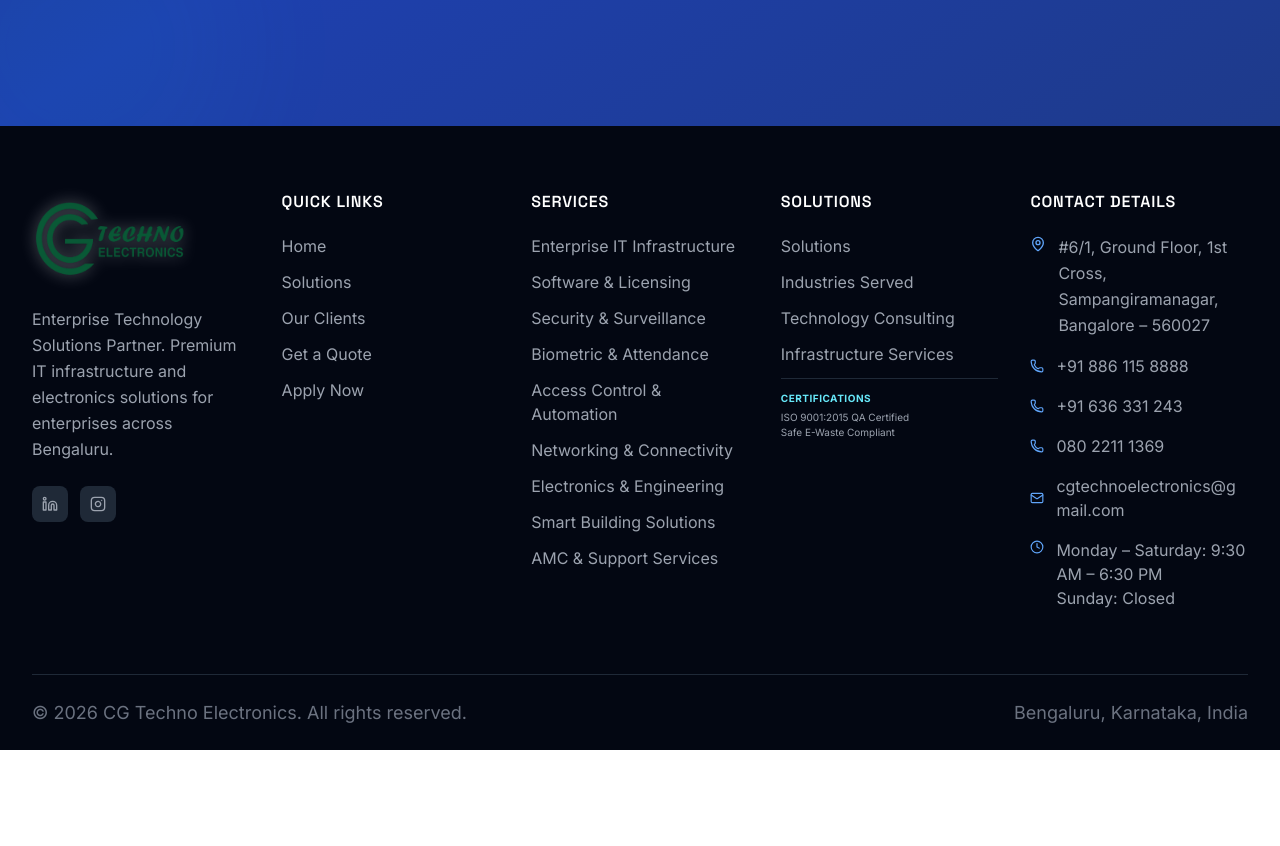
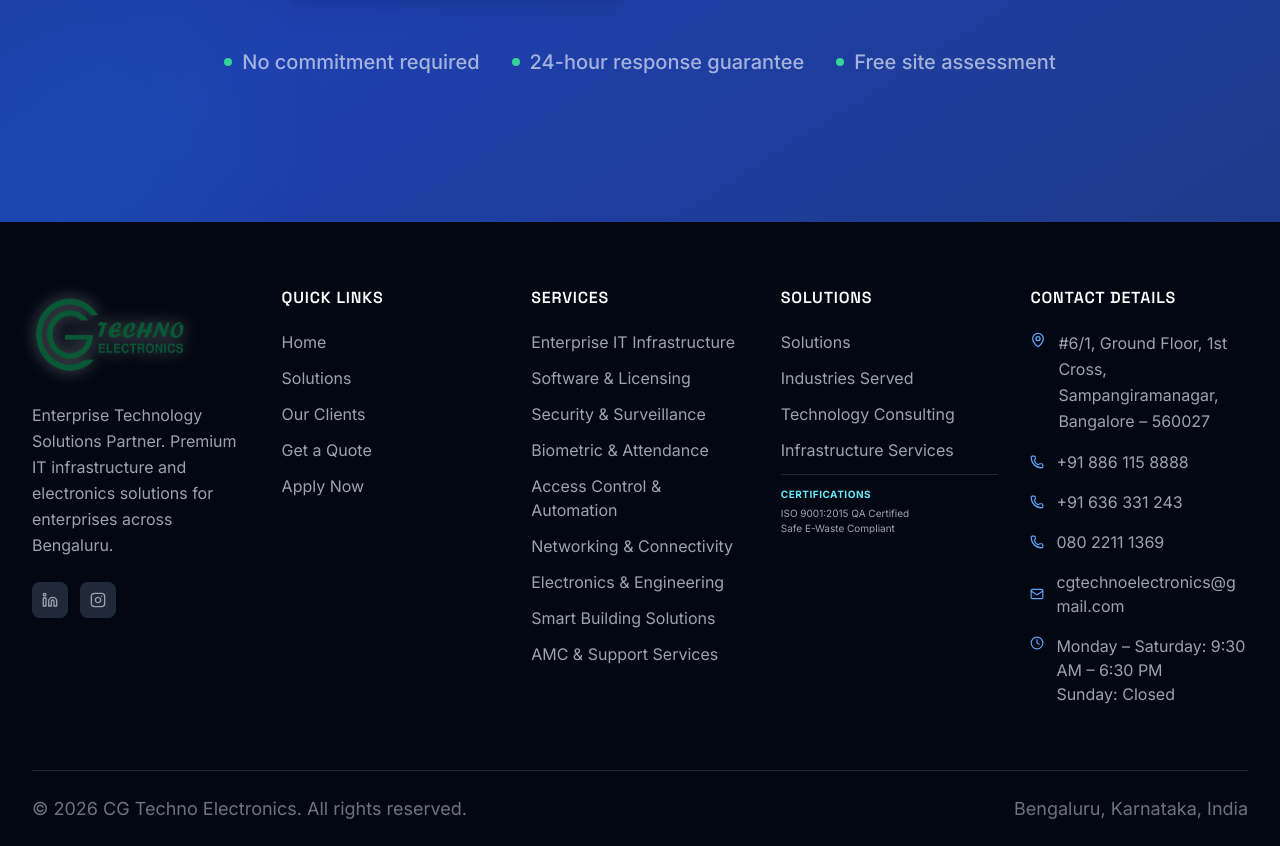
Before and after one commit to dinni1809/CG-TECHNO, a Next.js app in the folder apps/web/: page / in a window 1280 px wide. Shown: the part 9551-10397 px from the top of the page. Before the commit the page ends 10301 px from the top, so only its background shows below. Built offline with nearby package versions, Linux system fonts and the light colour scheme; no server answers.

Commit message:
fix: restore layout spacing for fixed navbar after sprint 5 analytics integration

```diff
--- a/apps/web/app/layout.tsx
+++ b/apps/web/app/layout.tsx
@@ -127,9 +127,13 @@
         )}
         <Analytics />
         <Providers>
-          <Navbar />
-          <main className="min-h-screen">{children}</main>
-          <Footer />
+          <div className="relative min-h-screen flex flex-col">
+            <Navbar />
+            <div className="flex-1 flex flex-col pt-20 lg:pt-24">
+              <main className="flex-grow">{children}</main>
+            </div>
+            <Footer />
+          </div>
           <FloatingCTA />
         </Providers>
       </body>
```
